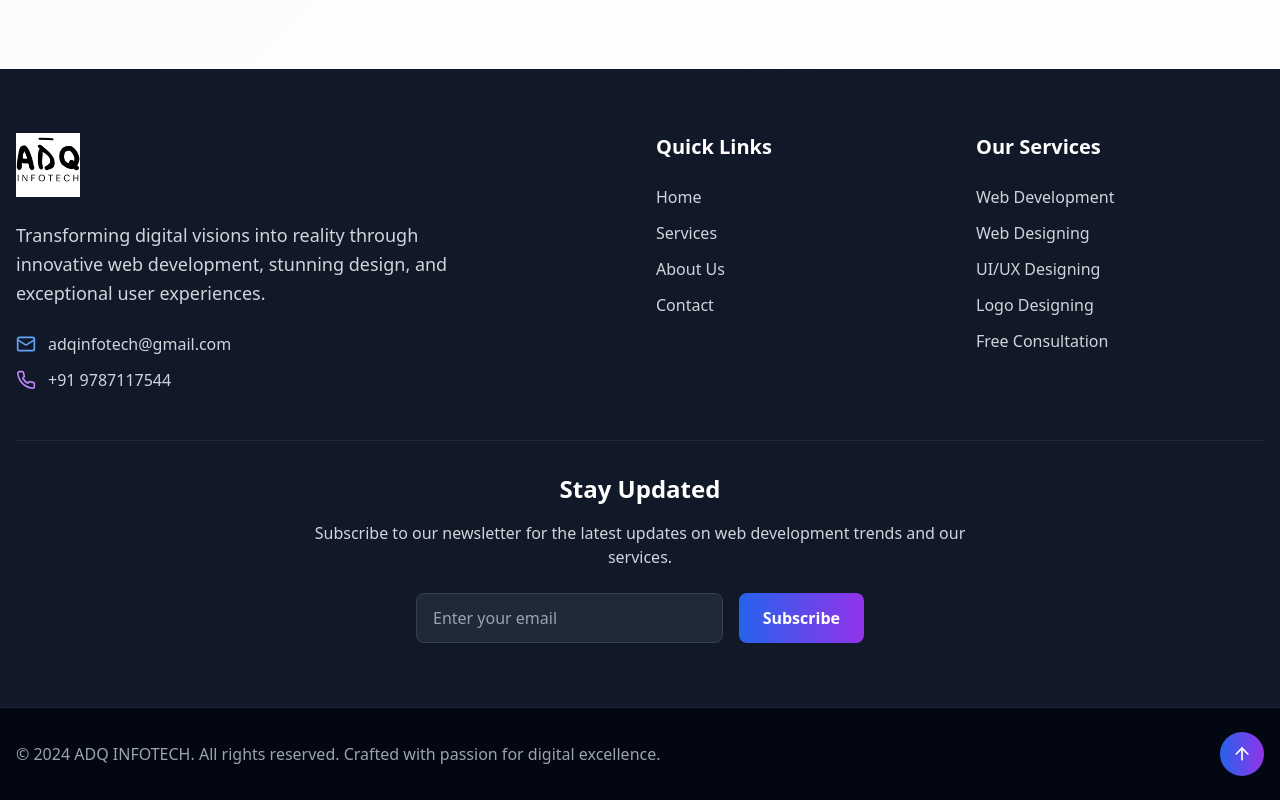
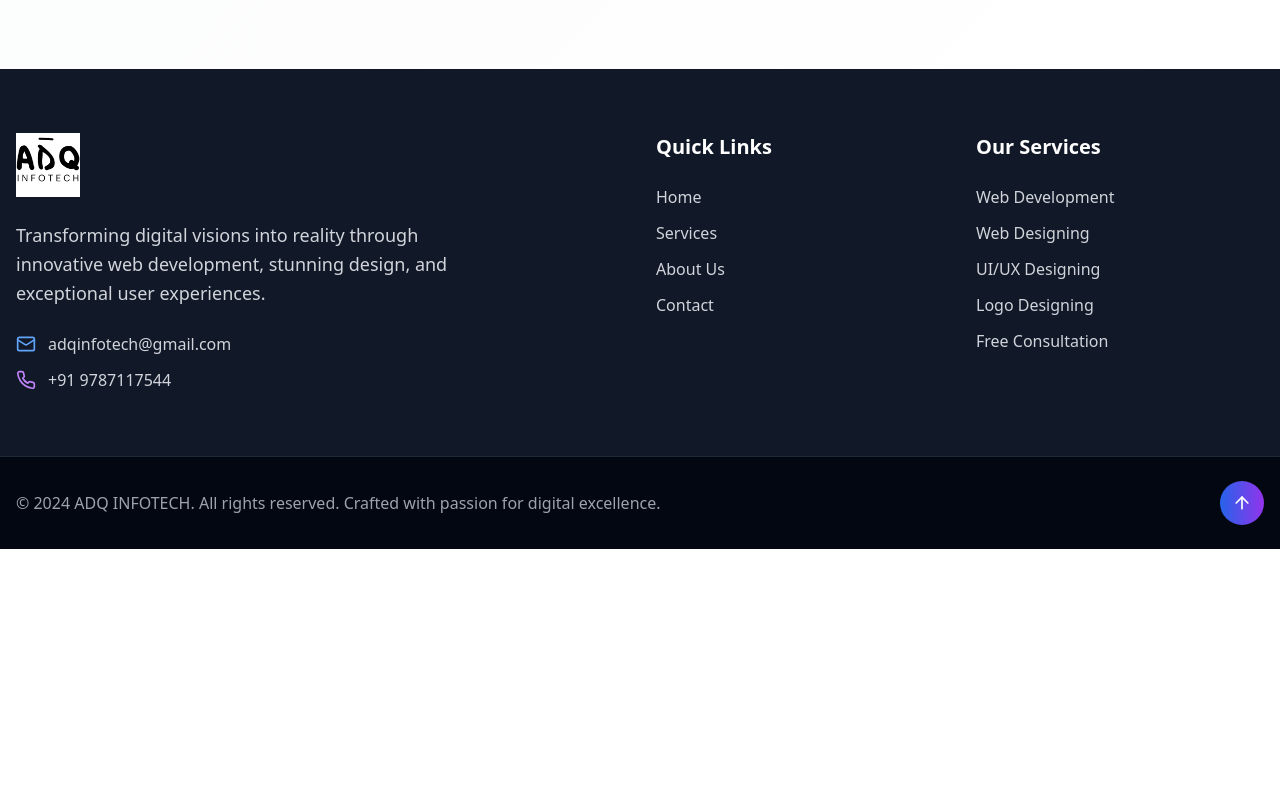
Before and after one commit to AhamedAnsari2004/adq-infotech-launchpad, a React (Vite) app: page / in a window 1280 px wide. Shown: the part 4498-5298 px from the top of the page. After the commit the page ends 5047 px from the top, so only its background shows below. Built offline with nearby package versions, Linux system fonts and the light colour scheme.

Commit message:
Remove footer email subscription
Removed the email container and subscription button from the footer.

```diff
--- a/src/components/Footer.tsx
+++ b/src/components/Footer.tsx
@@ -86,26 +86,6 @@ const Footer = () => {
             </ul>
           </div>
         </div>
-
-        {/* Newsletter Section */}
-        <div className="mt-12 pt-8 border-t border-gray-800">
-          <div className="max-w-2xl mx-auto text-center">
-            <h3 className="text-2xl font-semibold mb-4">Stay Updated</h3>
-            <p className="text-gray-300 mb-6">
-              Subscribe to our newsletter for the latest updates on web development trends and our services.
-            </p>
-            <div className="flex flex-col sm:flex-row gap-4 max-w-md mx-auto">
-              <input
-                type="email"
-                placeholder="Enter your email"
-                className="flex-1 px-4 py-3 rounded-lg bg-gray-800 border border-gray-700 text-white placeholder-gray-400 focus:ring-2 focus:ring-blue-500 focus:border-transparent"
-              />
-              <button className="bg-gradient-to-r from-blue-600 to-purple-600 text-white px-6 py-3 rounded-lg font-semibold hover:shadow-lg transition-all duration-300 whitespace-nowrap">
-                Subscribe
-              </button>
-            </div>
-          </div>
-        </div>
       </div>
 
       {/* Bottom Footer */}
```
